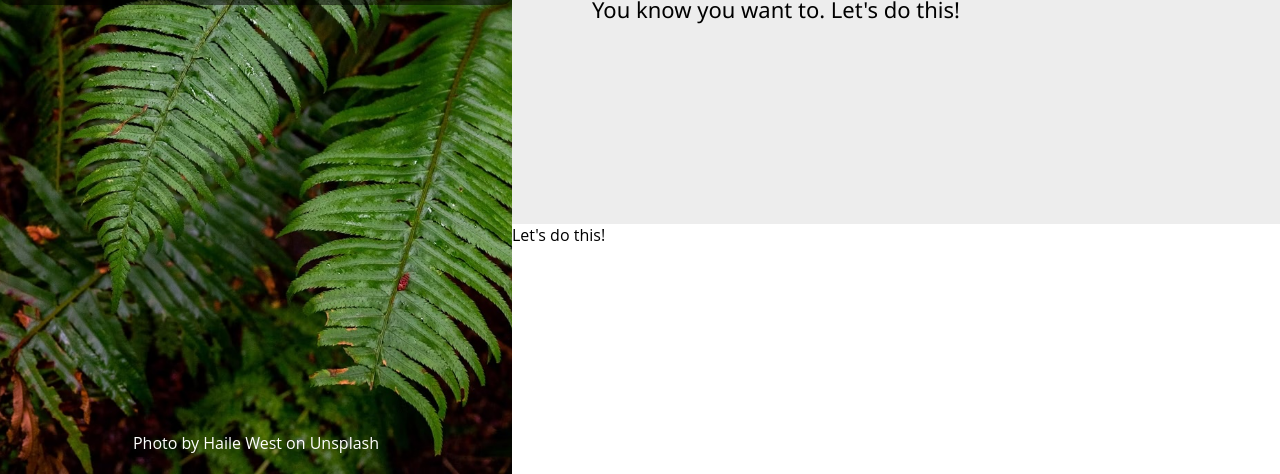
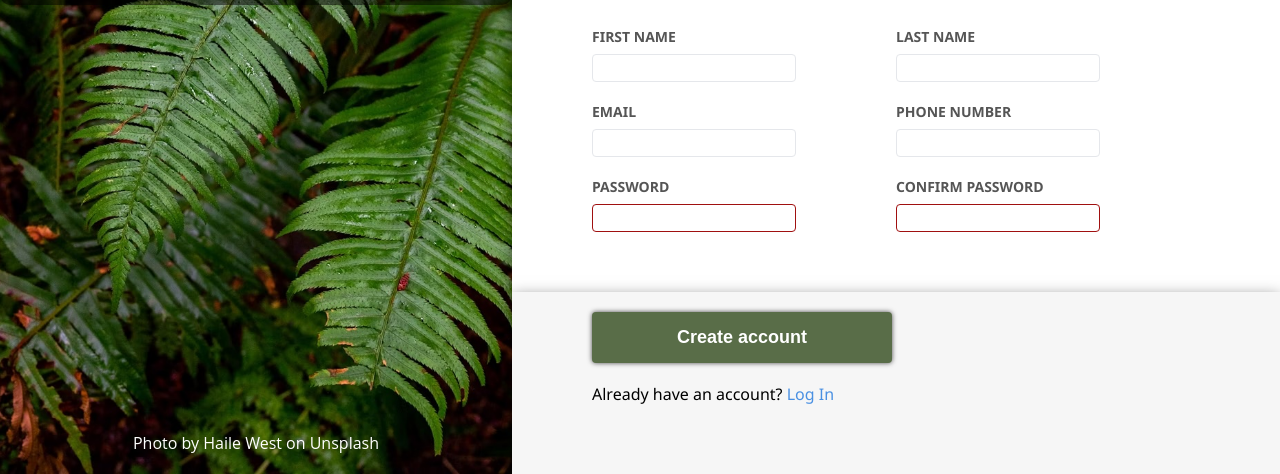
Before and after one commit to meviusisback/form-test, a plain HTML site: page index.html in a window 1280 px wide. Shown: the part 326-800 px from the top of the page. Drawn offline with Linux system fonts and the light colour scheme.

Commit message:
Improve form styling and button appearance

```diff
--- a/index.html
+++ b/index.html
@@ -21,21 +21,65 @@
       </div>
       <div class="main-area">
         <div class="header">
-          This is not a real online service! You know you need something like
-          this in your life to help you realize your deepest dreams. Sign up now
-          to get started. <br /><br />
-          You know you want to. Let's do this!
+          <div class="header-text">
+            This is not a real online service! You know you need something like
+            this in your life to help you realize your deepest dreams. Sign up
+            now to get started. <br /><br />
+            You know you want to. Let's do this!
+          </div>
         </div>
         <div class="form">
-          <form action="" method="post">
+          <form id="account-form" action="" method="post">
             <div class="form-title">Let's do this!</div>
-            <div class="form-column-left">
-
+            <div class="form-table">
+              <div class="form-column-left">
+                <div class="input-first-name labels">
+                  <label for="first-name">FIRST NAME</label>
+                  <input type="text" name="first-name" id="first-name" />
+                </div>
+                <div class="input-email labels">
+                  <label for="email">EMAIL</label>
+                  <input type="email" name="email" id="email" />
+                </div>
+                <div class="input-password labels">
+                  <label for="password">PASSWORD</label>
+                  <input
+                    type="password"
+                    name="password"
+                    id="password"
+                    required
+                  />
+                </div>
+              </div>
+              <div class="form-column-right">
+                <div class="input-last-name labels">
+                  <label for="last-name">LAST NAME</label>
+                  <input type="text" name="last-name" id="last-name" />
+                </div>
+                <div class="input-phone labels">
+                  <label for="phone">PHONE NUMBER</label>
+                  <input type="text" name="phone" id="phone" />
+                </div>
+                <div class="input-confirm-password labels">
+                  <label for="confirm-password">CONFIRM PASSWORD</label>
+                  <input
+                    type="password"
+                    name="confirm-password"
+                    id="confirm-password"
+                    required
+                  />
+                </div>
+              </div>
             </div>
-            <div class="form-column-right"></div>
           </form>
         </div>
-        <div class="footer"></div>
+        <div class="footer">
+          <button type="submit" form="account-form">Create account</button>
+          <div class="main-footer-text">
+            Already have an account?
+            <a href="http://">Log In</a>
+          </div>
+        </div>
       </div>
     </div>
   </body>
--- a/style.css
+++ b/style.css
@@ -1,3 +1,9 @@
+:root {
+  --left-margin-main: 80px;
+  --background-color-main: rgb(246, 246, 246);
+  --font-family-main: 'Segoe UI', Tahoma, Geneva, Verdana, sans-serif;
+}
+
 @font-face {
   font-family: 'Norse';
   src: url('Norse-Bold.otf') format('opentype');
@@ -30,10 +36,6 @@ body {
   display: flex;
   align-items: center;
   justify-content: center;
-}
-
-.main-area {
-  flex: 3;
 }
 
 .logo-container {
@@ -69,10 +71,125 @@ body {
   text-align: center;
 }
 
+.main-area {
+  display: flex;
+  flex: 3;
+  flex-direction: column;
+  font-family: var(--font-family-main);
+}
+
 .header {
   font-family:'Segoe UI', Tahoma, Geneva, Verdana, sans-serif ;
   font-size: 22px;
-  padding: 200px 80px;
+  align-items: flex-end;
+  display:flex;
+  padding: 50px var(--left-margin-main);
   font-weight: 500;
-  background-color: rgb(237, 237, 237);
+  background-color: var(--background-color-main);
+  flex: 1;
 }
+
+.form {
+  padding: 20px var(--left-margin-main);
+  flex: 1;
+  flex-direction: column;
+  -webkit-box-shadow: 0px 5px 15px 0px rgba(0, 0, 0, 0.55);
+    box-shadow: 0px 5px 15px 0px rgba(0, 0, 0, 0.55);
+}
+
+.form-title {
+  font-size: 24px;
+  font-weight: bold;
+  margin-bottom: 30px;
+  color: #333;
+}
+
+.form-table {
+  display: flex;
+  flex-direction: row;
+}
+
+.form-column-left, .form-column-right {
+  display: flex;
+  flex-direction: column;
+  padding: 20px 0px;
+  margin-right: 100px;
+  flex: 1;
+}
+
+.labels {
+  margin-bottom: 20px;
+}
+
+.labels label {
+  display: block;
+  margin-bottom: 8px;
+  font-weight: bold;
+  font-size: 14px;
+  color: #555;
+}
+
+.labels input {
+  width: 100%;
+  padding: 5px;
+  border: 1px solid #E5E7EB;
+  border-radius: 4px;
+  font-size: 14px;
+  box-sizing: border-box;
+}
+
+.labels input:invalid {
+  border-color: rgb(160, 16, 16);
+}
+
+.labels input:focus {
+  outline: none;
+  border-color: #4a90e2;
+  box-shadow: 0 0 5px rgba(74, 144, 226, 0.3);
+}
+
+.footer {
+  flex: 1;
+  background-color: var(--background-color-main);
+  width: 100%;
+  display: flex;
+  flex-direction: column;
+  justify-content:flex-start;
+  padding: 20px 0;
+  -webkit-box-shadow: 0px 5px 15px 0px rgba(0, 0, 0, 0.55);
+    box-shadow: 0px 5px 15px 0px rgba(0, 0, 0, 0.55);
+}
+
+button[type="submit"] {
+  background-color: #596D48;
+  color: white;
+  border: none;
+  padding: 15px 40px;
+  margin-left: var(--left-margin-main);
+  font-size: 18px;
+  font-weight: bold;
+  border-radius: 4px;
+  cursor: pointer;
+  width: 300px;
+  transition: background-color 0.3s;
+  box-shadow: 0 0 5px rgba(0, 0, 0, 0.7);
+}
+
+button[type="submit"]:hover {
+  background-color: #0971d2;
+}
+
+.main-footer-text {
+  margin-top: 20px;
+  margin-left: var(--left-margin-main);
+  font-size: 16px;
+}
+
+.main-footer-text a {
+  color: #4a90e2;
+  text-decoration: none;
+}
+
+.main-footer-text a:hover {
+  text-decoration: underline;
+}
```
